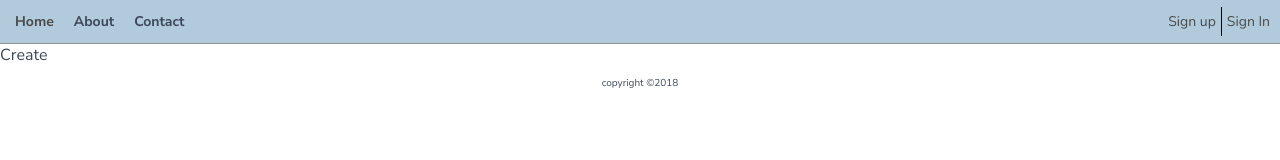
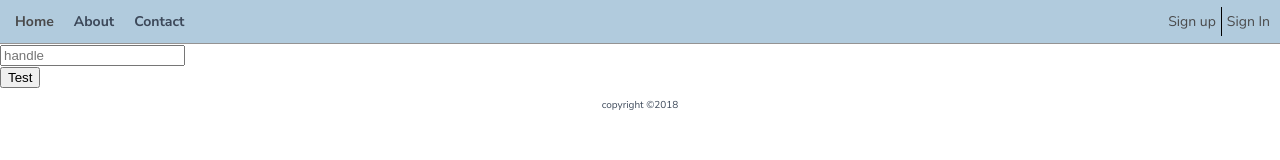
Before and after one commit to excelstudior/tr, a React app: page /createUserProfile in a window 1280 px wide. Built offline with nearby package versions, Linux system fonts and the light colour scheme.

Commit message:
Create profile page

```diff
--- a/src/client/Layout/actions/constants.js
+++ b/src/client/Layout/actions/constants.js
@@ -1,3 +1,4 @@
 export const Register_User='REGISTER_USER';
 export const GET_REGISTER_USER_VALIDATION_ERRORS='GET_REGISTER_USER_VALIDATION_ERRORS'
 export const SET_CURRENT_USER='SET_CURRENT_USER'
+export const CLEAR_VALIDATION_ERROR='CLEAR_VALIDATION_ERROR'
--- a/src/client/Layout/actions/index.js
+++ b/src/client/Layout/actions/index.js
@@ -2,7 +2,8 @@
 import axios from 'axios'
 import {
     GET_REGISTER_USER_VALIDATION_ERRORS,
-    SET_CURRENT_USER
+    SET_CURRENT_USER,
+    CLEAR_VALIDATION_ERROR,
 } from './constants';
 import {
     getCurrentProfile
@@ -58,3 +59,7 @@ export const signOutUser = (history) => dispatch => {
     dispatch(clearCurrentProfile())
     history.push('/signIn')
 };
+
+export const clearValidationErrors=()=>({
+    type:CLEAR_VALIDATION_ERROR
+})
--- a/src/client/Layout/components/Authorization/Register.js
+++ b/src/client/Layout/components/Authorization/Register.js
@@ -26,6 +26,10 @@ class Register extends Component {
     onSubmit(e){
         e.preventDefault();
         this.props.registerUser(this.newUser,this.props.history);
+    }
+
+    componentWillUnmount(){
+        this.props.clearValidationErrors()
     }
 
     render() {
@@ -81,7 +85,8 @@ class Register extends Component {
 
 Register.PropTypes={
     registerUser:PropTypes.func.isRequired,
-    validationErrors:PropTypes.object.isRequired
+    validationErrors:PropTypes.object.isRequired,
+    clearValidationErrors:PropTypes.func.isRequired
 }
 
 export default Register
--- a/src/client/Layout/components/Authorization/SignIn.js
+++ b/src/client/Layout/components/Authorization/SignIn.js
@@ -25,6 +25,10 @@ class SignIn extends Component {
     //   }
     componentDidUpdate() {
 
+    }
+
+    componentWillUnmount(){
+        this.props.clearValidationErrors()
     }
 
     onChange(e){
@@ -69,6 +73,7 @@ class SignIn extends Component {
 SignIn.PropTypes={
     signInUser:PropTypes.func.isRequired,
     validationErrors:PropTypes.object.isRequired,
+    clearValidationErrors:PropTypes.func.isRequired,
     user:PropTypes.object.isRequired
 }
 
--- a/src/client/Layout/containers/Authorization/Register.js
+++ b/src/client/Layout/containers/Authorization/Register.js
@@ -1,12 +1,13 @@
 import { connect } from 'react-redux';
-import {registerUser} from '../../actions/index'
+import {registerUser,clearValidationErrors} from '../../actions/index'
 import Register from '../../components/Authorization/Register';
 import { withRouter } from 'react-router-dom';
 const mapStateToProps = (state,ownProps) => ({
    validationErrors:state.validationErrors
 })
 const mapDispatchToProps = (dispatch) => ({
-    registerUser:(user,history)=>dispatch(registerUser(user,history))
+    registerUser:(user,history)=>dispatch(registerUser(user,history)),
+    clearValidationErrors:()=>dispatch(clearValidationErrors())
 })
 
 export default connect(mapStateToProps,mapDispatchToProps)(withRouter(Register))
--- a/src/client/Layout/containers/Authorization/SignIn.js
+++ b/src/client/Layout/containers/Authorization/SignIn.js
@@ -1,13 +1,14 @@
 import { connect } from 'react-redux';
 import SignIn from '../../components/Authorization/SignIn';
-import {signInUser} from '../../actions/index'
+import {signInUser,clearValidationErrors} from '../../actions/index'
 import { withRouter } from 'react-router-dom';
 const mapStateToProps = (state,ownProps) => ({
     validationErrors:state.validationErrors,
     user:state.user
  })
  const mapDispatchToProps = (dispatch) => ({
-    signInUser:(user,history)=>dispatch(signInUser(user,history))
+    signInUser:(user,history)=>dispatch(signInUser(user,history)),
+    clearValidationErrors:()=>dispatch(clearValidationErrors())
  })
 
 export default connect(mapStateToProps,mapDispatchToProps)(withRouter(SignIn))
--- a/src/client/Layout/reducers/validationErrors.js
+++ b/src/client/Layout/reducers/validationErrors.js
@@ -1,12 +1,17 @@
-import { GET_REGISTER_USER_VALIDATION_ERRORS } from '../actions/constants'
+import {
+    GET_REGISTER_USER_VALIDATION_ERRORS,
+    CLEAR_VALIDATION_ERROR
+} from '../actions/constants'
 
 const validationErrors = (state = {}, action) => {
     switch (action.type) {
         case GET_REGISTER_USER_VALIDATION_ERRORS:
             console.log(action.errors)
             return action.errors;
+        case CLEAR_VALIDATION_ERROR:
+            return {}
         default:
-        return state;
+            return state;
     }
 }
 
--- a/src/client/User/Profile/components/CreateUserProfile.js
+++ b/src/client/User/Profile/components/CreateUserProfile.js
@@ -1,11 +1,30 @@
 import React, { Component } from 'react';
 import './CreateUserProfile.css'
 import PropTypes from 'prop-types';
-import {Link} from 'react-router-dom';
+import { Link } from 'react-router-dom';
+import TextField from '../../../CommonComponents/TextField';
 
 class CreateUserProfile extends Component {
     constructor(props) {
         super(props);
+        this.state = {
+            handle: "",
+            company: "",
+            website: "",
+            location: "",
+            bio: "",
+            status: "",
+            githubusername: "",
+            skills: "",
+            youtube: "",
+            twitter: "",
+            facebook: "",
+            linkedin: "",
+            instagram: "",
+            error: {}
+        }
+        this.onChange = this.onChange.bind(this);
+        this.onClick = this.onClick.bind(this);
     }
 
     componentDidMount() {
@@ -16,24 +35,52 @@ class CreateUserProfile extends Component {
 
     }
 
+    onChange(e) {
+        this.setState({ [e.target.name]: e.target.value })
+        console.log(this.state[e.target.name])
+    }
+    onClick(){
+        console.log(this.state)
+    }
+
     render() {
-        const {user}=this.props;
+        const { handle,
+            company,
+            website,
+            location,
+            bio,
+            status,
+            githubusername,
+            skills,
+            youtube,
+            twitter,
+            facebook,
+            linkedin,
+            instagram,
+            error } = this.state;
+
+        const { user } = this.props
 
         return (
 
-                <div className='CreateUserProfile'>
-                    {/* <h3> User {user.name}'s Profile </h3>
-                    <label>{profile.handle}</label> */}
+            <div className='CreateUserProfile'>
 
-
-               Create
-    </div>
+                <TextField
+                    type='text'
+                    name='handle'
+                    placeholder='handle'
+                    defaultValue={handle}
+                    onChange={this.onChange}
+                    error={this.error}
+                />
+                <button onClick={this.onClick} >Test</button>
+            </div>
         )
     }
 }
 
-CreateUserProfile.PropTypes={
-    user:PropTypes.object.isRequired
+CreateUserProfile.PropTypes = {
+    user: PropTypes.object.isRequired
 }
 
 export default CreateUserProfile
--- a/src/client/User/Profile/components/UserProfile.css
+++ b/src/client/User/Profile/components/UserProfile.css
@@ -28,8 +28,10 @@
     overflow: scroll;
 }
 .user_img img{
-padding:10px;
+    padding:10px;
+    border-radius: 50%;
 }
+
 .user{
     text-align: center;
 }
@@ -45,6 +47,8 @@ padding:10px;
     text-align: center;
     padding:5px;
     border-radius: 2px;
+    font-size: 14px;
+    font-weight: 400
 }
 .profile div a:hover{
     background: #b0d9f7;
--- a/src/client/User/Profile/components/UserProfile.js
+++ b/src/client/User/Profile/components/UserProfile.js
@@ -1,7 +1,7 @@
 import React, { Component } from 'react';
 import './UserProfile.css'
 import PropTypes from 'prop-types';
-import {Link} from 'react-router-dom';
+import { Link } from 'react-router-dom';
 
 class UserProfile extends Component {
     constructor(props) {
@@ -17,18 +17,14 @@ class UserProfile extends Component {
     }
 
     render() {
-        const {user,profile}=this.props;
+        const { user, profile } = this.props;
 
         return (
 
-                <div className='userProfile'>
-                    {/* <h3> User {user.name}'s Profile </h3>
-                    <label>{profile.handle}</label> */}
-
-
+            <div className='userProfile'>
                 <div className='user'>
                     <div className='user_img'>
-                    {<img src={user.avatar} alt={user.name}/>}
+                        {<img src={user.avatar} alt={user.name} />}
                     </div>
                     <div className='user_account'>
                         <p>{user.name}</p>
@@ -36,21 +32,21 @@ class UserProfile extends Component {
                 </div>
                 <div className='profile'>
                     <div>
-                    {Object.keys(profile).length===0?<Link to='/createUserProfile'>Add Profile</Link>:'User Profile'}
+                        {Object.keys(profile).length === 0 ? <Link to='/createUserProfile'>Add Profile</Link> : 'User Profile'}
                     </div>
 
                 </div>
                 <div className='extra'>
-                extra column
+                    extra column
                 </div>
-    </div>
+            </div>
         )
     }
 }
 
-UserProfile.PropTypes={
-    profile:PropTypes.object.isRequired,
-    user:PropTypes.object.isRequired
+UserProfile.PropTypes = {
+    profile: PropTypes.object.isRequired,
+    user: PropTypes.object.isRequired
 }
 
 export default UserProfile
```
